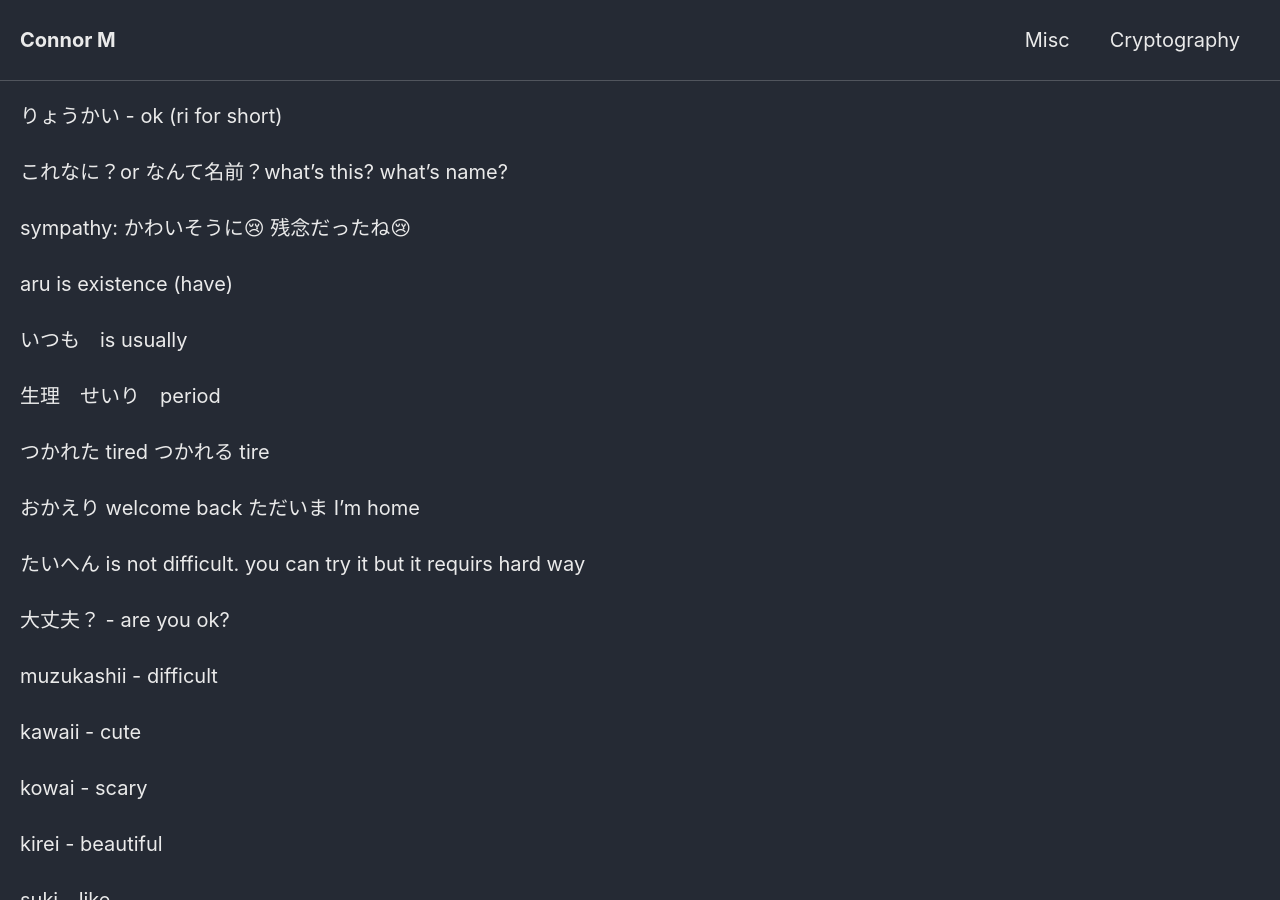
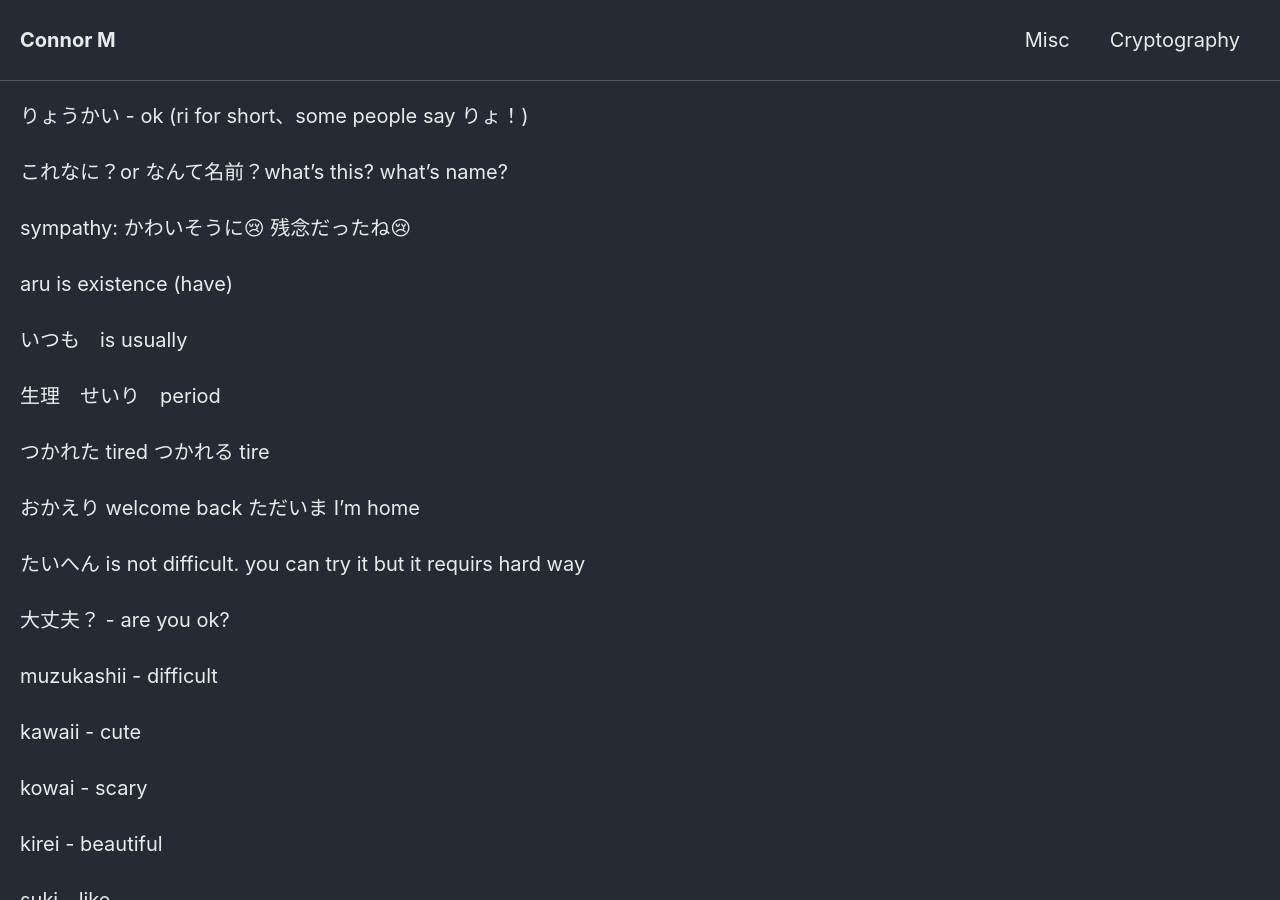
Before and after one commit to Connor-McCartney/Connor-McCartney.github.io, a Jekyll site: the page built from _pages/misc/japanese.md, in a window 1280 px wide and 900 px high. Built offline with Jekyll 4.4.1, drawn with Linux system fonts in a browser that asks for light colours; cached includes are drawn as plain includes; our own code applies the rules of GitHub Pages for plain Markdown files.

Commit message:
Update japanese.md

```diff
--- a/_pages/misc/japanese.md
+++ b/_pages/misc/japanese.md
@@ -1,4 +1,4 @@
-りょうかい - ok (ri for short)
+りょうかい - ok (ri for short、some people say りょ！)
 
 これなに？or なんて名前？what's this? what's name?
 
```
